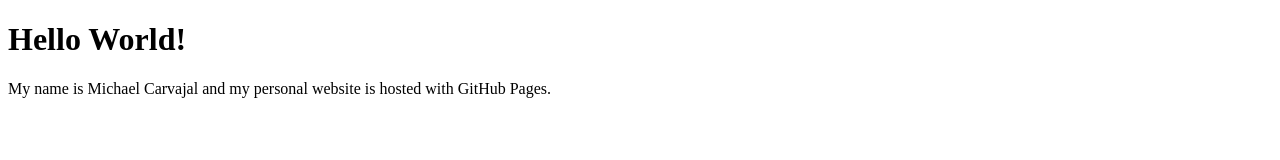
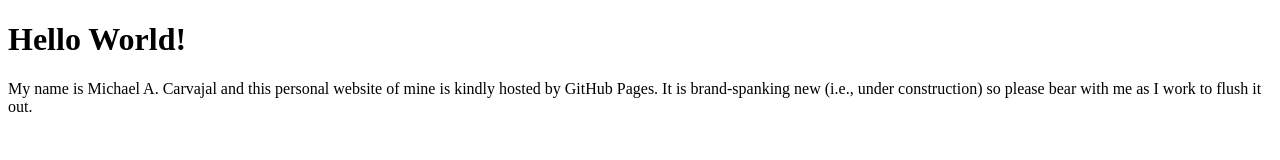
Before and after one commit to michaelcarvajal/michaelcarvajal.github.io, a plain HTML site: page index.html in a window 1280 px wide. Drawn offline with Linux system fonts and the light colour scheme.

Commit message:
Update index.html
Added more text.

```diff
--- a/index.html
+++ b/index.html
@@ -8,10 +8,10 @@ Created on Friday, June 10th, 2022
 <!DOCTYPE html>
 <html>
     <head>
-        <title>Michael Carvajal</title>
+        <title>Michael A. Carvajal</title>
     </head>
     <body>
         <h1>Hello World!</h1>
-        <p>My name is Michael Carvajal and my personal website is hosted with GitHub Pages.</p>
+        <p>My name is Michael A. Carvajal and this personal website of mine is kindly hosted by GitHub Pages. It is brand-spanking new (i.e., under construction) so please bear with me as I work to flush it out.</p>
     </body>
 </html>
```
